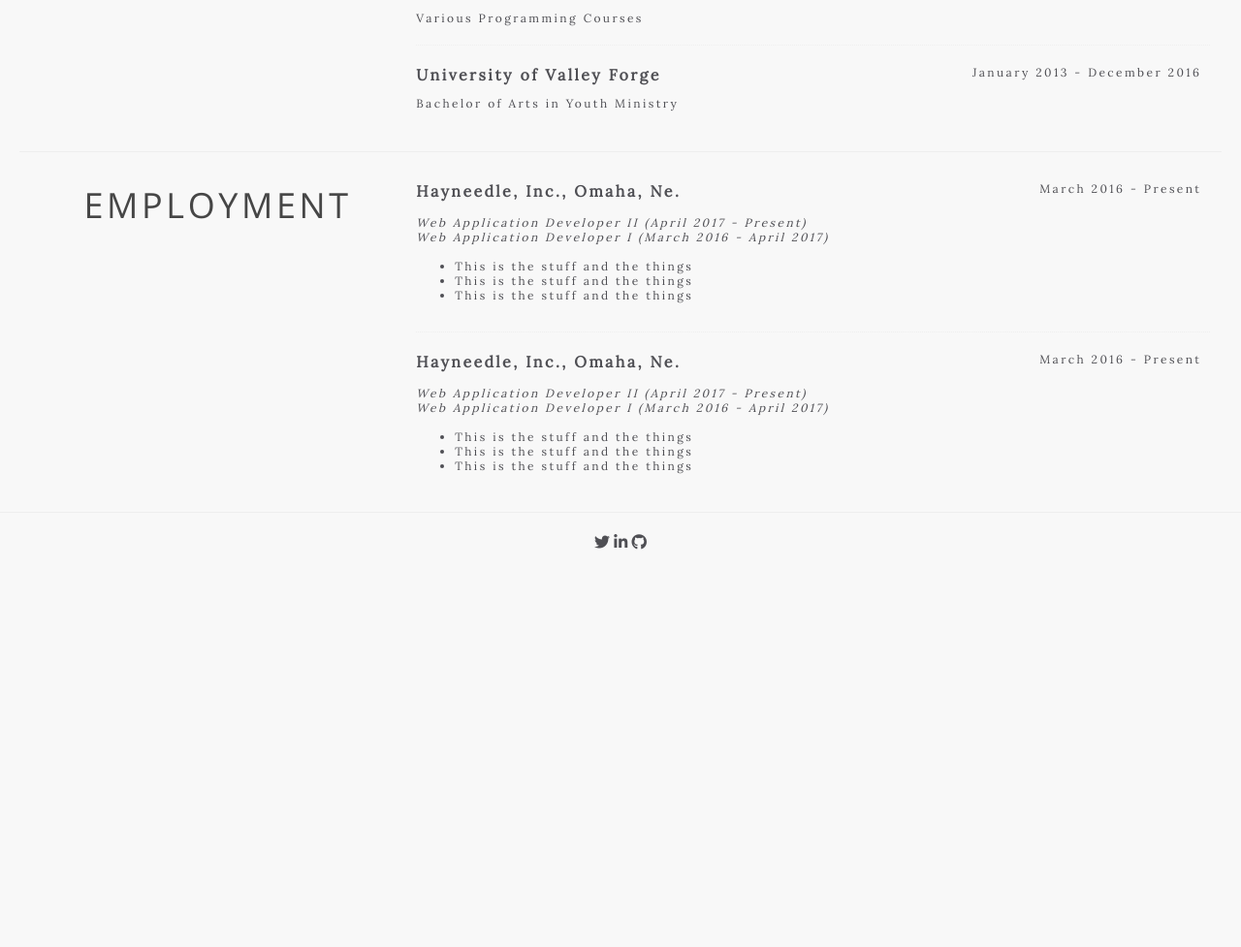
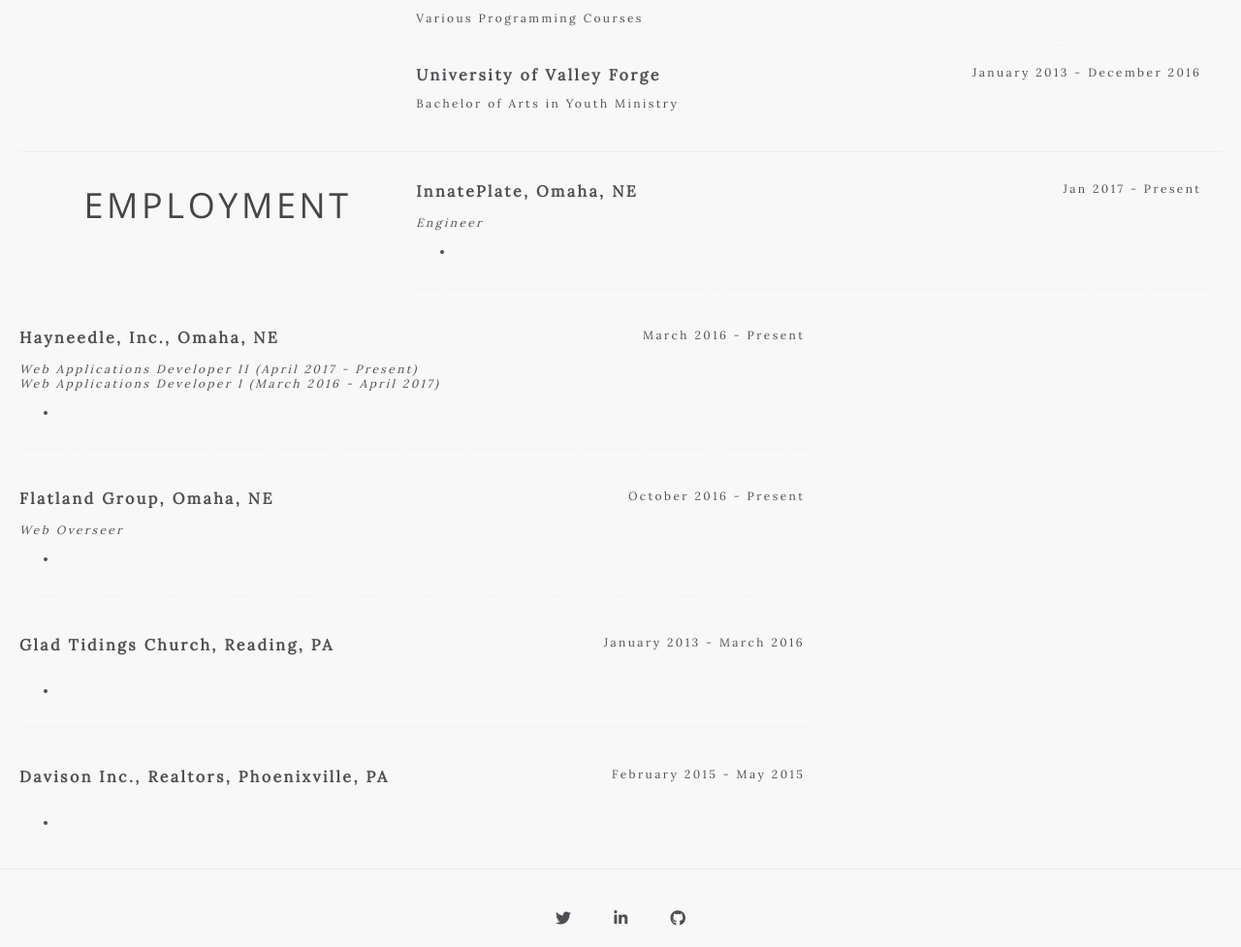
Before and after one commit to Renddslow/mattmcelwee, a Flask app: page /resume in a window 1280 px wide. Shown: the part 280-1257 px from the top of the page at 97% size. Before the commit the page ends 847 px from the top, so only its background shows below. Run offline with Flask 2, Linux system fonts and the light colour scheme; some libraries are stand-ins or nearby versions.

Commit message:
Added employment to resume.json, will still need to add responsibilities to that file

```diff
--- a/resume.json
+++ b/resume.json
@@ -5,16 +5,71 @@
 			"dates": "Expected December 2017",
 			"description": "Bachelor of Arts in Bible and Theological Studies",
 			"not_last": true
-		}, {
+		},{
 			"school_name": "Treehouse",
 			"dates": "May 2015 - April 2017",
 			"description": "Various Programming Courses",
 			"not_last": true
-		}, {
+		},{
 			"school_name": "University of Valley Forge",
 			"dates": "January 2013 - December 2016",
 			"description": "Bachelor of Arts in Youth Ministry",
 			"not_last": false
 		}
+	],
+	"employment": [
+		{
+			"name": "InnatePlate, Omaha, NE",
+			"dates": "Jan 2017 - Present",
+			"titles": [
+				"Engineer"
+			],
+			"responsibilities": [
+				""
+			],
+			 "not_last": true
+		},{
+			"name": "Hayneedle, Inc., Omaha, NE",
+			"dates": "March 2016 - Present",
+			"titles": [
+				"Web Applications Developer II (April 2017 - Present)",
+				"Web Applications Developer I (March 2016 - April 2017)"
+			],
+			"responsibilities": [
+				""
+			],
+			 "not_last": true
+		},{
+			"name": "Flatland Group, Omaha, NE",
+			"dates": "October 2016 - Present",
+			"titles": [
+				"Web Overseer"
+			],
+			"responsibilities": [
+				""
+			],
+			 "not_last": true
+		},{
+			"name": "Glad Tidings Church, Reading, PA",
+			"dates": "January 2013 - March 2016",
+			"title": [
+				"Web Developer",
+				"Technical Operations Assistant"
+			],
+			"responsibilities": [
+				""
+			],
+			"not_last": true
+		},{
+			"name": "Davison Inc., Realtors, Phoenixville, PA",
+			"dates": "February 2015 - May 2015",
+			"title": [
+				"Web Developer"
+			],
+			"responsibilities": [
+				""
+			],
+			"not_last": false
+		}
 	]
 }
--- a/static/resume.css
+++ b/static/resume.css
@@ -120,6 +120,11 @@
 
 footer {
   text-align: center;
+	padding: 20px 0;
+}
+
+footer > a {
+	padding: 0 20px;
 }
 
 @media only screen and (max-width: 1000px) {
--- a/templates/resume.html
+++ b/templates/resume.html
@@ -59,57 +59,37 @@
 		      <div class="mm-col mm-col-33 resume-section-header">
 		        Employment
 		      </div>
+					{% for employment in resume['employment'] %}
 		      <div class="mm-col mm-col-66 resume-section-description">
 		        <div class="mm-row info-name-date">
 		          <div class="mm-col mm-col-66">
-		            <span class="org-name">Hayneedle, Inc., Omaha, Ne.</span>
+		            <span class="org-name">{{ employment['name'] }}</span>
 		          </div>
 		          <div class="mm-col mm-col-33">
-		            <span class="org-date">March 2016 - Present</span>
+		            <span class="org-date">{{ employment['dates'] }}</span>
 		          </div>
 		          <div class="mm-row title-wrapper">
+								{% for title in employment['titles'] %}
 		            <div class="mm-col">
-		              <span class="org-title">Web Application Developer II (April 2017 - Present)</span>
+		              <span class="org-title">{{ title }}</span>
 		            </div>
-		            <div class="mm-col">
-		              <span class="org-title">Web Application Developer I (March 2016 - April 2017)</span>
-		            </div>
+								{% endfor %}
 		          </div>
 		          <div class="mm-row job-responsibilities">
 		            <ul>
-		              <li>This is the stuff and the things</li>
-		              <li>This is the stuff and the things</li>
-		              <li>This is the stuff and the things</li>
+									{% for responsibility in employment['responsibilities'] %}
+		              <li>{{ responsibility }}</li>
+									{% endfor %}
 		            </ul>
 		          </div>
 		        </div>
+						{% if employment['not_last'] %}
 		        <div class="description-break">
 		          <hr>
 		        </div>
-		        <div class="mm-row info-name-date">
-		          <div class="mm-col mm-col-66">
-		            <span class="org-name">Hayneedle, Inc., Omaha, Ne.</span>
-		          </div>
-		          <div class="mm-col mm-col-33">
-		            <span class="org-date">March 2016 - Present</span>
-		          </div>
-		          <div class="mm-row title-wrapper">
-		            <div class="mm-col">
-		              <span class="org-title">Web Application Developer II (April 2017 - Present)</span>
-		            </div>
-		            <div class="mm-col">
-		              <span class="org-title">Web Application Developer I (March 2016 - April 2017)</span>
-		            </div>
-		          </div>
-		          <div class="mm-row job-responsibilities">
-		            <ul>
-		              <li>This is the stuff and the things</li>
-		              <li>This is the stuff and the things</li>
-		              <li>This is the stuff and the things</li>
-		            </ul>
-		          </div>
-		        </div>
+						{% endif %}
 		      </div>
+					{% endfor %}
 		    </div>
 			</div>
 		</section>
```
